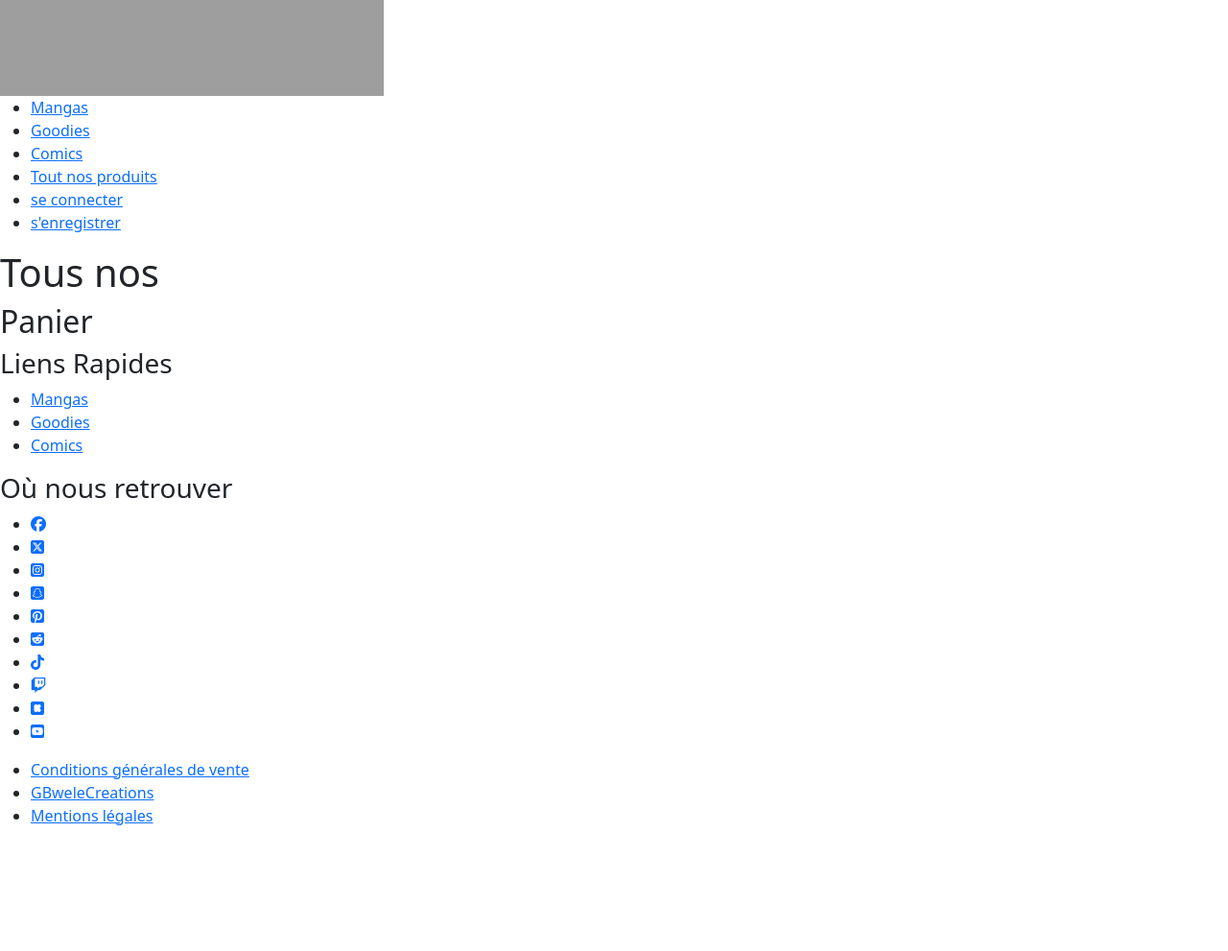
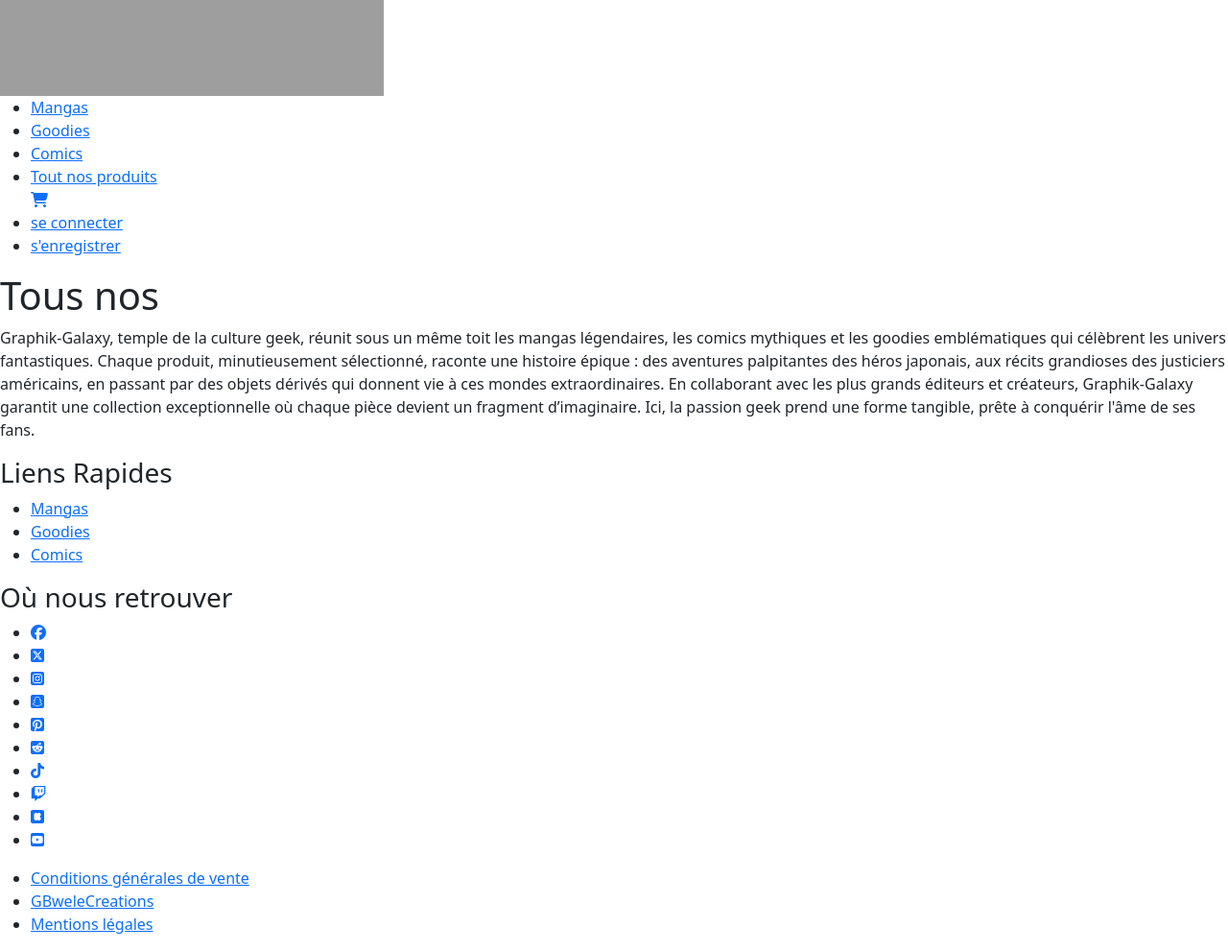
Before and after one commit to GBwele/graphik-galaxy, a Symfony app: template graphik-galaxy/templates/products/index.html.twig in a window 1280 px wide. Shown: the part 200-1191 px from the top of the page at 96% size. Before the commit the page ends 1060 px from the top, so only its background shows below. Run offline with Twig, Linux system fonts and the light colour scheme; the template is opened without the code that fills it, so the values that code supplies are empty; some libraries are stand-ins or nearby versions; grey boxes are pictures that could not be loaded.

Commit message:
11-12-2024 les murs se rapprochent

```diff
--- a/graphik-galaxy/assets/styles/app.css
+++ b/graphik-galaxy/assets/styles/app.css
@@ -202,3 +202,8 @@ body {
   justify-content: space-around;
 }
 /********************************************* FIN FOOTER *********************************************/
+.explications-pages{
+
+ padding: 10%;
+
+}
--- a/graphik-galaxy/templates/details/index.html.twig
+++ b/graphik-galaxy/templates/details/index.html.twig
@@ -11,12 +11,12 @@
 
         <div class="produit-image_description" >
             <img src="{{asset('assets/img/' ~ produit.categorie ~ '/' ~ produit.images)}}" alt="{{produit.nom}}" class="produit-image">
+        </div>
 
-
-        </div>
 
             <div class="details_description">
              <h5 class="produit-synopsis">{{produit.description}}</h5>
+             <h5 class="produit-synopsis">{{produit.genre}}</h5>
              <h6 class="produit-prix">{{produit.prix}} €</h6>
 
 
--- a/graphik-galaxy/templates/header/index.html.twig
+++ b/graphik-galaxy/templates/header/index.html.twig
@@ -9,6 +9,7 @@
                     <li><a href="{{path('app_products',{categories: 'Goodies'})}}">Goodies</a></li>
                     <li><a href="{{path('app_products',{categories: 'Comics'})}}">Comics</a></li>
                     <li><a href="{{path('app_products',{categories: 'tout'})}}">Tout nos produits</a></li>
+                     <a href="{{path('app_panier')}}"><i class="fa-solid fa-cart-shopping"></i></a>
 
                     {% if (app.user is empty) %}
                         <div class="connect-enregist">
--- a/graphik-galaxy/templates/products/index.html.twig
+++ b/graphik-galaxy/templates/products/index.html.twig
@@ -10,11 +10,32 @@
 
 
     </div>
-<div id="produits_page">
 
 
+<div class="explications-pages">
+{% if categorie =="Mangas" %}
+
+<p>Art narratif japonais mêlant illustration et texte,Le manga, a conquis le monde grâce à sa diversité de genres et son style unique. En France, il s'est implanté dans les années 1990, devenant rapidement un pilier de la culture populaire, porté par des succès comme Dragon Ball ou Naruto. Graphik-Galaxy, passionné par cet univers, sélectionne minutieusement les meilleurs mangas en collaborant avec des éditeurs renommés et en suivant les tendances mondiales pour offrir des œuvres incontournables et des pépites à ses clients.</p>
+
+{% elseif categorie =="Comics" %}
+
+<p>
+Les comics, véritables mythes modernes venus des États-Unis, ont forgé des légendes immortelles comme Spider-Man, Batman ou les Avengers, incarnant des récits épiques de courage, de justice et de lutte contre les ténèbres. En France, leur ascension fulgurante dans les années 2000, portée par des adaptations cinématographiques spectaculaires, a transformé ces héros en icônes universelles. Graphik-Galaxy, gardien de cet univers grandiose, déniche les meilleures pépites en collaborant avec les plus grands éditeurs, suivant les sagas mythiques et les révolutions contemporaines. Ici, chaque page devient une porte vers l’aventure, capturant l’imaginaire des lecteurs en quête de grandeur.</p>
+
+{% elseif categorie == "Goodies" %}
+
+<p>
+Les goodies geeks, symboles tangibles des univers imaginaires, incarnent la passion des fans pour les mondes fantastiques et futuristes. En France, ces objets dérivés – figurines, posters, accessoires – ont pris leur envol avec l'essor de la pop culture, transformant les simples admirateurs en véritables collectionneurs. Graphik-Galaxy, explorateur des trésors geeks, parcourt les tendances mondiales et collabore avec les créateurs les plus influents pour offrir des pièces d’exception. Chaque article devient un fragment d’épopée, permettant aux fans de donner vie à leurs héros et à leurs mondes préférés dans leur quotidien.</p>
+
+{% else %}
+
+<p>Graphik-Galaxy, temple de la culture geek, réunit sous un même toit les mangas légendaires, les comics mythiques et les goodies emblématiques qui célèbrent les univers fantastiques. Chaque produit, minutieusement sélectionné, raconte une histoire épique : des aventures palpitantes des héros japonais, aux récits grandioses des justiciers américains, en passant par des objets dérivés qui donnent vie à ces mondes extraordinaires. En collaborant avec les plus grands éditeurs et créateurs, Graphik-Galaxy garantit une collection exceptionnelle où chaque pièce devient un fragment d’imaginaire. Ici, la passion geek prend une forme tangible, prête à conquérir l'âme de ses fans.</p>
+
+</div>
+{% endif %}
 
 
+<div id="produits_page">
 {% for produit in produits %}
 
 <div class="produits_blocks">
@@ -26,31 +47,18 @@
     <a href="{{path('app_details', {id: produit.id})}}"><button class="details" >details</button></a>
 
 
-
-      {# {% if (app.user is empty) %}
-      <a href="{{ path('app_redirect')}}"><button>ajouter au panier</button></a>
-
-      {% else %} #}
-    <button class="add_panier" data-id="{{ produit.id }}">ajouter au panier</button>
+   <i class="fa-solid fa-cart-plus"><button class="add_panier" data-id="{{ produit.id }}">ajouter au panier</button></i>
   </div>
 </div>
-{# {% endif %} #}
 {% endfor %}
 </div>
 
 
-<h2>Panier</h2>
-<div class="cart">
-<!-- Le contenu du panier sera chargé ici via AJAX -->
-</div>
 
 {% endblock %}
 
+{% block javascript %}
 
-
-
-{% block javascript %}
-{#
 <script>
     // Sélectionne tous les boutons "Ajouter au panier"
     const buttons = document.querySelectorAll('.add_panier');
@@ -81,6 +89,11 @@
             });
         });
     });
-</script> #}
+
+
+</script>
 
 {% endblock %}
+{#
+<script>
+</script> #}
```
Also changed, not shown: graphik-galaxy/src/Controller/PanierController.php (+6 -2 lines), graphik-galaxy/templates/panier/index.html.twig (+35 -9 lines).
